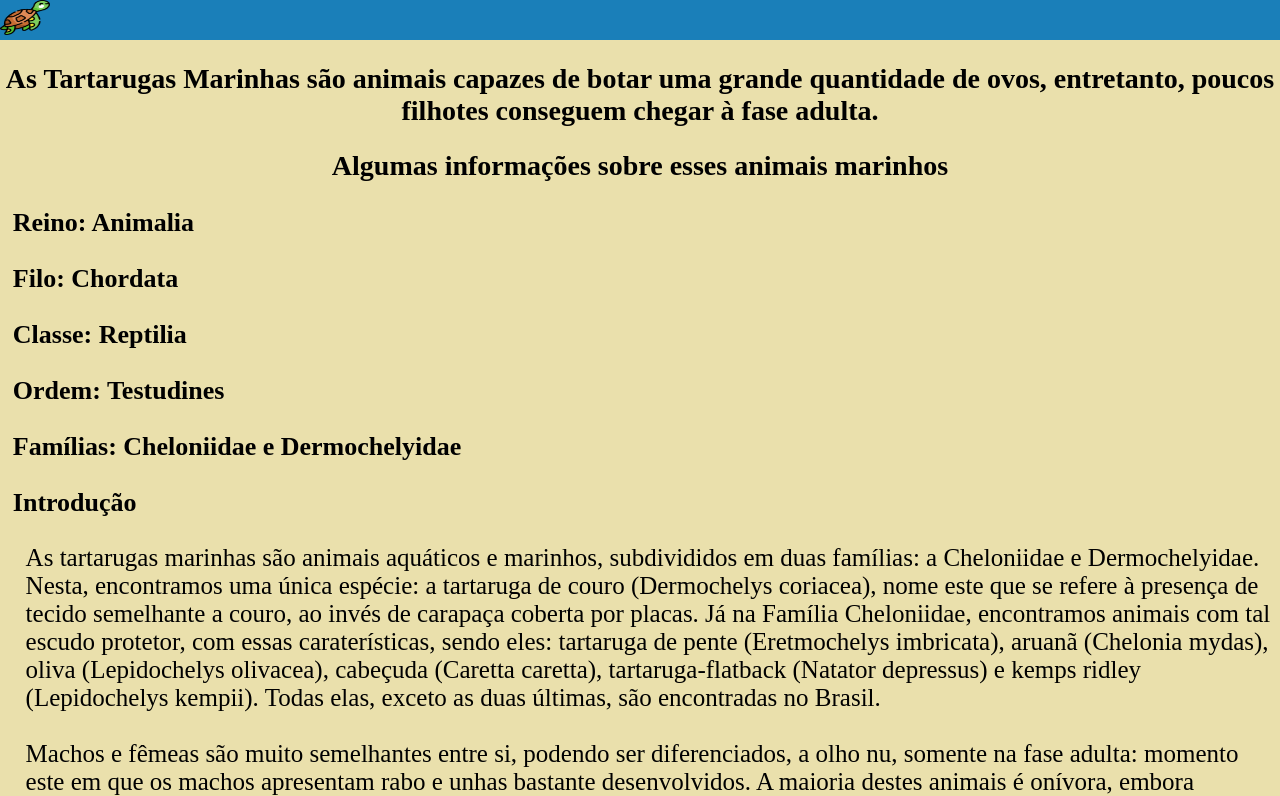
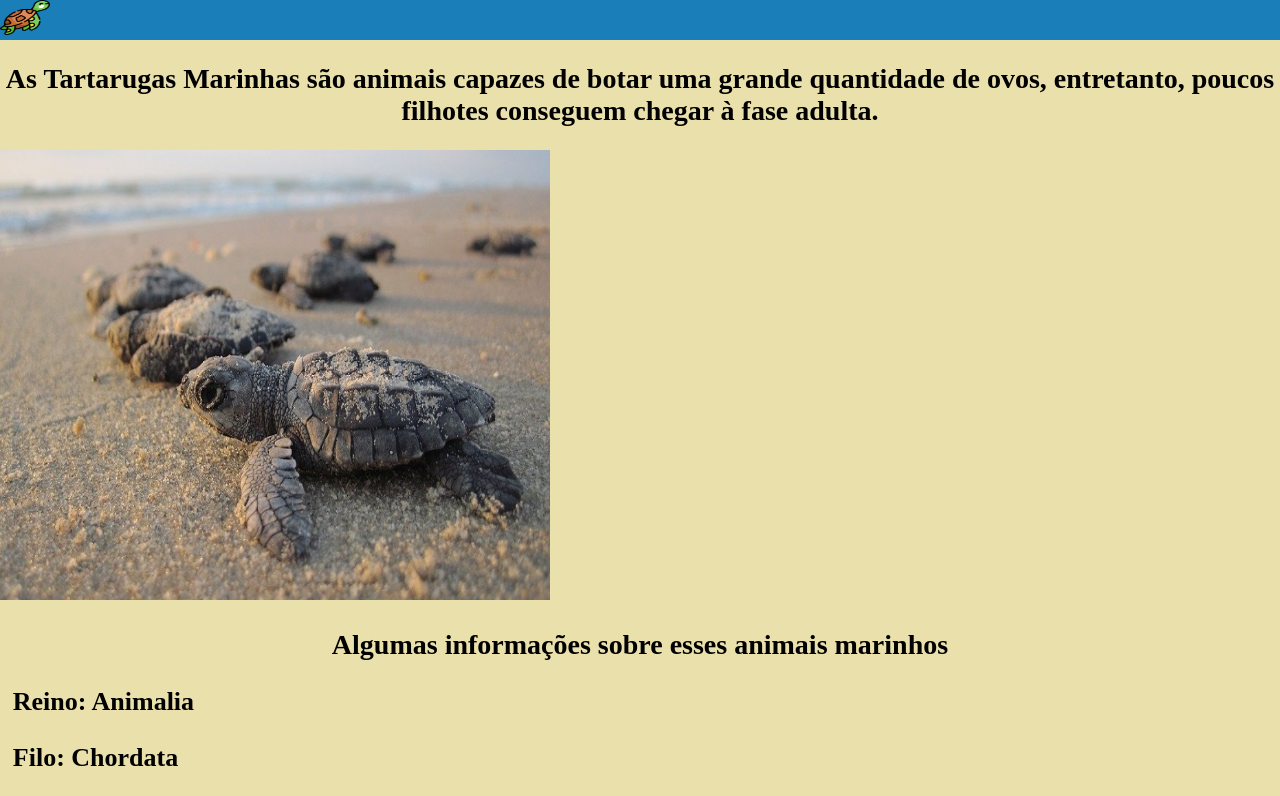
Before and after one commit to Victor-Rocha-Silva/Site_informativo_sobre_tartarugas, a plain HTML site: page Index.html in a window 1280 px wide. Shown: the top 796 px of the page. Drawn offline with Linux system fonts and the light colour scheme.

Commit message:
foto
add foto

```diff
--- a/Css/Style.css
+++ b/Css/Style.css
@@ -120,3 +120,7 @@ nav{
     display: flex;
     display: block;
 }
+
+.img2{
+    justify-content: center;
+}
--- a/Index.html
+++ b/Index.html
@@ -34,6 +34,8 @@
     <h2>As Tartarugas Marinhas são animais capazes de botar uma grande quantidade de ovos, entretanto, poucos
         filhotes
         conseguem chegar à fase adulta. </h2>
+
+        <img class="img2" src="Img/WhatsApp Image 2024-02-21 at 1.37.21 PM.jpeg" alt="" width="550" height="450">
 
     <h2> Algumas informações sobre esses animais marinhos </h2>
 
```
